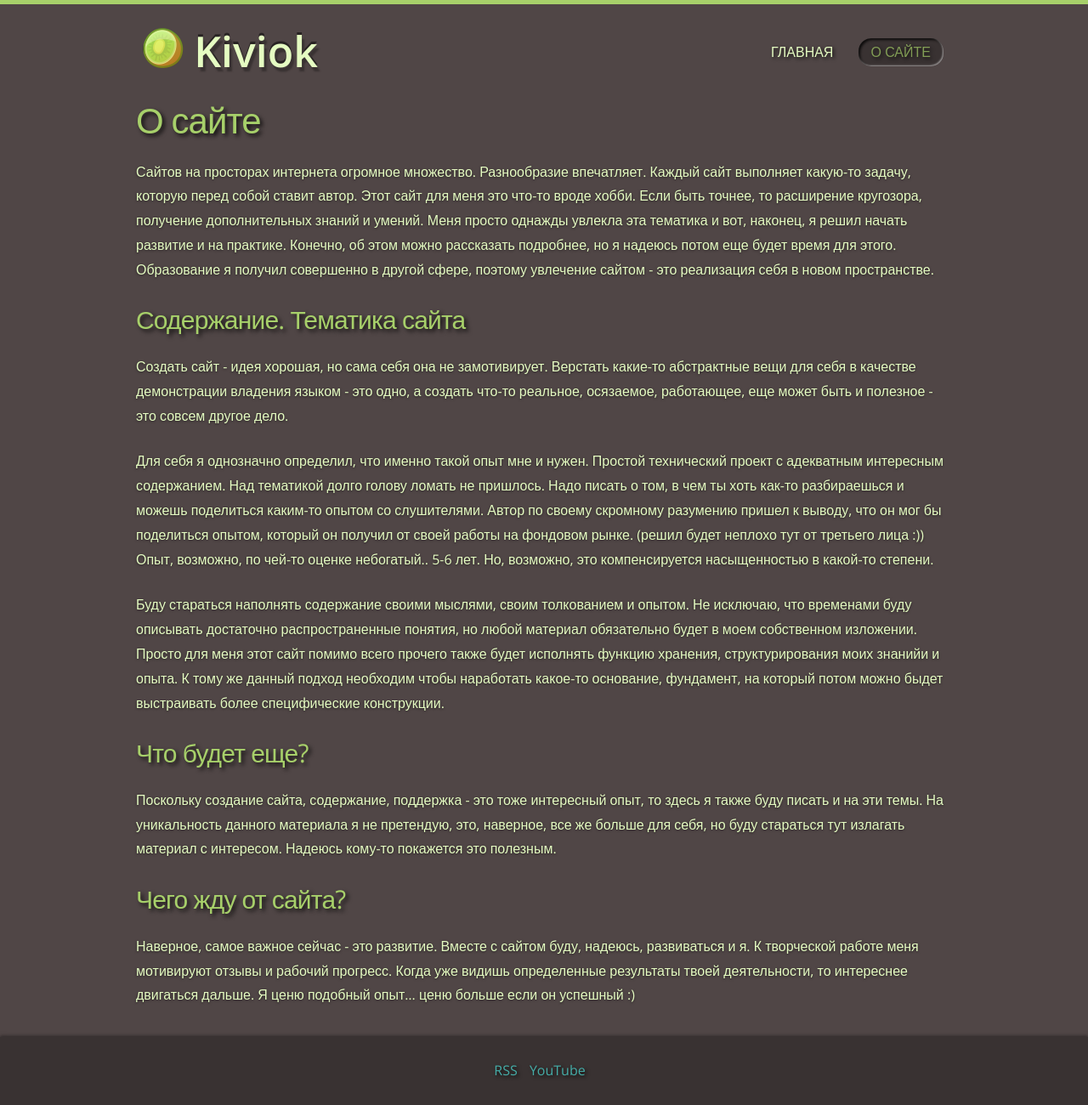
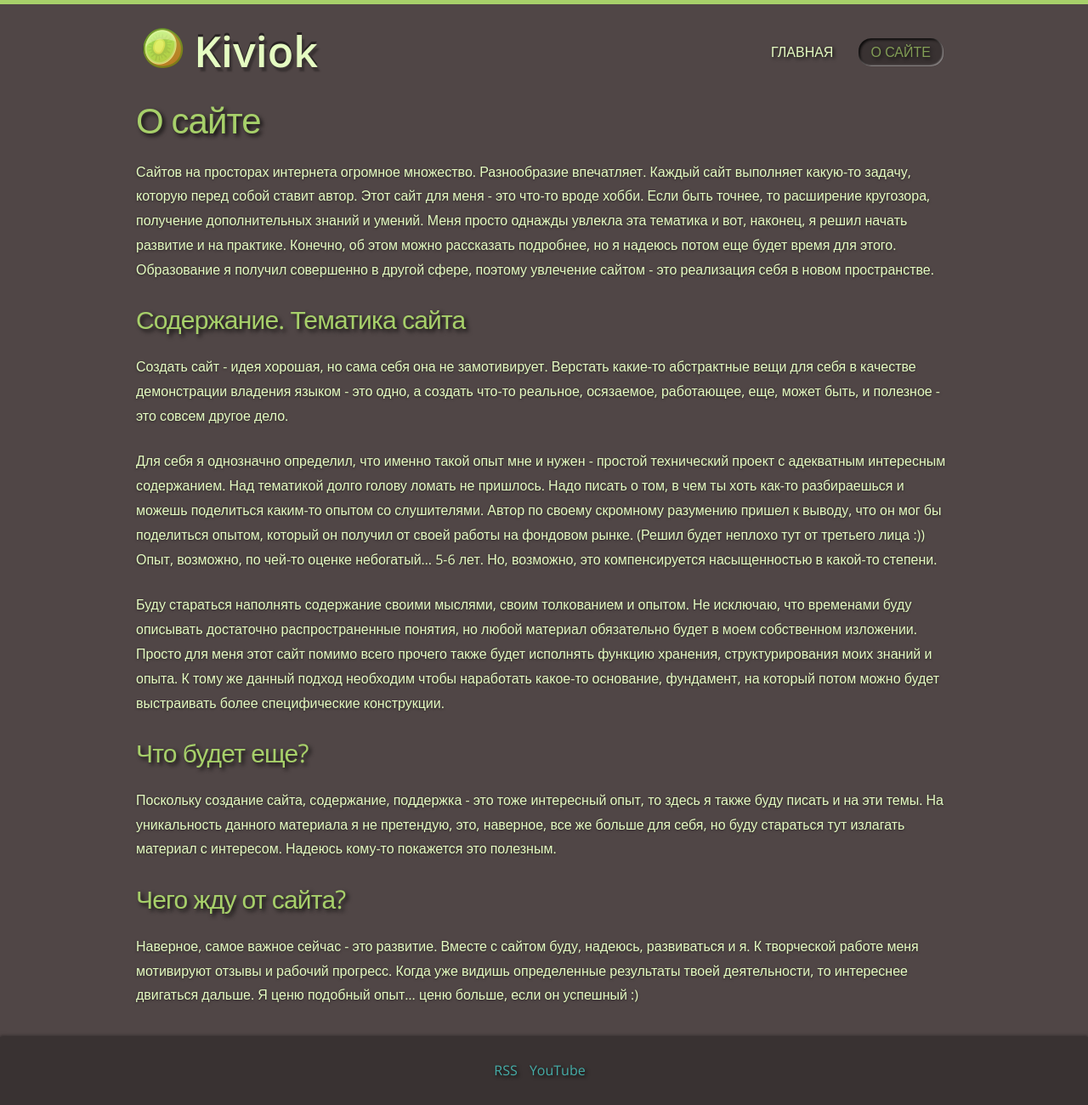
Before and after one commit to kiviok/kiviok.github.io, a Jekyll site: the page built from about.md, in a window 1280 px wide. Shown: the whole page at 85% size. Built offline with Jekyll 4.4.1, drawn with Linux system fonts in a browser that asks for light colours; comment, search, counter and statistics services are not loaded.

Commit message:
fix mistakes

```diff
--- a/about.md
+++ b/about.md
@@ -5,15 +5,15 @@ title: О сайте
 ---
 ## О сайте
 
-Сайтов на просторах интернета огромное множество. Разнообразие впечатляет. Каждый сайт выполняет какую-то задачу, которую перед собой ставит автор. Этот сайт для меня это что-то вроде хобби. Если быть точнее, то расширение кругозора, получение дополнительных знаний и умений. Меня просто однажды увлекла эта тематика и вот, наконец, я решил начать развитие и на практике. Конечно, об этом можно рассказать подробнее, но я надеюсь потом еще будет время для этого. Образование я получил совершенно в другой сфере, поэтому увлечение сайтом - это реализация себя в новом пространстве.
+Сайтов на просторах интернета огромное множество. Разнообразие впечатляет. Каждый сайт выполняет какую-то задачу, которую перед собой ставит автор. Этот сайт для меня - это что-то вроде хобби. Если быть точнее, то расширение кругозора, получение дополнительных знаний и умений. Меня просто однажды увлекла эта тематика и вот, наконец, я решил начать развитие и на практике. Конечно, об этом можно рассказать подробнее, но я надеюсь потом еще будет время для этого. Образование я получил совершенно в другой сфере, поэтому увлечение сайтом - это реализация себя в новом пространстве.
 
 #### Содержание. Тематика сайта
 
-Создать сайт - идея хорошая, но сама себя она не замотивирует. Верстать какие-то абстрактные вещи для себя в качестве демонстрации владения языком - это одно, а создать что-то реальное, осязаемое, работающее, еще может быть и полезное - это совсем другое дело.
+Создать сайт - идея хорошая, но сама себя она не замотивирует. Верстать какие-то абстрактные вещи для себя в качестве демонстрации владения языком - это одно, а создать что-то реальное, осязаемое, работающее, еще, может быть, и полезное - это совсем другое дело.
 
-Для себя я однозначно определил, что именно такой опыт мне и нужен. Простой технический проект с адекватным интересным содержанием. Над тематикой долго голову ломать не пришлось. Надо писать о том, в чем ты хоть как-то разбираешься и можешь поделиться каким-то опытом со слушителями. Автор по своему скромному разумению пришел к выводу, что он мог бы поделиться опытом, который он получил от своей работы на фондовом рынке. (решил будет неплохо тут от третьего лица :)) Опыт, возможно, по чей-то оценке небогатый.. 5-6 лет. Но, возможно, это компенсируется насыщенностью в какой-то степени.
+Для себя я однозначно определил, что именно такой опыт мне и нужен - простой технический проект с адекватным интересным содержанием. Над тематикой долго голову ломать не пришлось. Надо писать о том, в чем ты хоть как-то разбираешься и можешь поделиться каким-то опытом со слушителями. Автор по своему скромному разумению пришел к выводу, что он мог бы поделиться опытом, который он получил от своей работы на фондовом рынке. (Решил будет неплохо тут от третьего лица :)) Опыт, возможно, по чей-то оценке небогатый... 5-6 лет. Но, возможно, это компенсируется насыщенностью в какой-то степени.
 
-Буду стараться наполнять содержание своими мыслями, своим толкованием и опытом. Не исключаю, что временами буду описывать достаточно распространенные понятия, но любой материал обязательно будет в моем собственном изложении. Просто для меня этот сайт помимо всего прочего также будет исполнять функцию хранения, структурирования моих знанийи и опыта. К тому же данный подход необходим чтобы наработать какое-то основание, фундамент, на который потом можно быдет выстраивать более специфические конструкции.
+Буду стараться наполнять содержание своими мыслями, своим толкованием и опытом. Не исключаю, что временами буду описывать достаточно распространенные понятия, но любой материал обязательно будет в моем собственном изложении. Просто для меня этот сайт помимо всего прочего также будет исполнять функцию хранения, структурирования моих знаний и опыта. К тому же данный подход необходим чтобы наработать какое-то основание, фундамент, на который потом можно будет выстраивать более специфические конструкции.
 
 #### Что будет еще?
 
@@ -21,4 +21,4 @@ title: О сайте
 
 #### Чего жду от сайта?
 
-Наверное, самое важное сейчас - это развитие. Вместе с сайтом буду, надеюсь, развиваться и я. К творческой работе меня мотивируют отзывы и рабочий прогресс. Когда уже видишь определенные результаты твоей деятельности, то интереснее двигаться дальше. Я ценю подобный опыт... ценю больше если он успешный :)
+Наверное, самое важное сейчас - это развитие. Вместе с сайтом буду, надеюсь, развиваться и я. К творческой работе меня мотивируют отзывы и рабочий прогресс. Когда уже видишь определенные результаты твоей деятельности, то интереснее двигаться дальше. Я ценю подобный опыт... ценю больше, если он успешный :)
```
Also changed, not shown: _posts/2016-03-31-jekyll-blog-welcome.md (+3 -3 lines).
